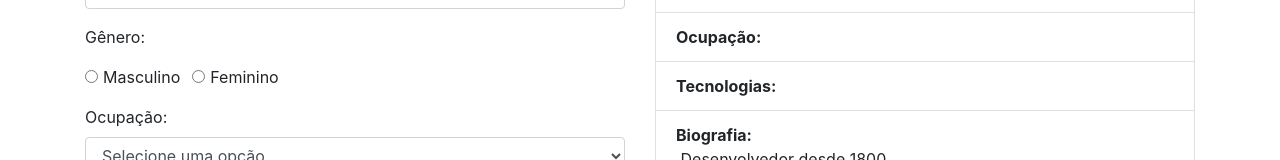
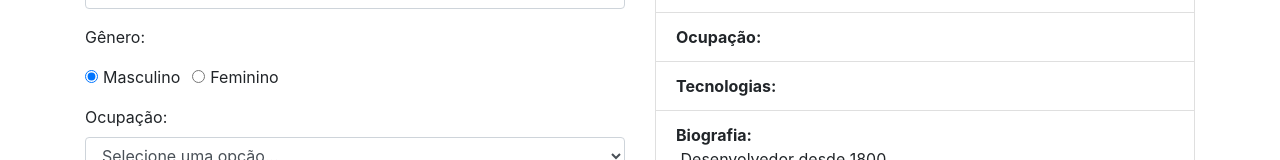
Before and after one commit to lourencofelipe/vue-frms, a Vue app: page / in a window 1280 px wide. Shown: the part 556-716 px from the top of the page. Built offline with nearby package versions, Linux system fonts and the light colour scheme.

Commit message:
Adding radio control

```diff
--- a/src/App.vue
+++ b/src/App.vue
@@ -43,6 +43,7 @@
               type="number"
               class="form-control"
               placeholder="Sua idade"
+              name="genero"
               v-model.number="desenvolvedor.idade">
             </div>
 
@@ -51,12 +52,20 @@
               <p>Gênero:</p>
 
               <div class="form-check form-check-inline">
-                <input type="radio" class="form-check-input" value="Masculino">
+                <input
+                type="radio"
+                class="form-check-input"
+                value="Masculino"
+                v-model="desenvolvedor.genero">
                 <label class="form-check-label">Masculino</label>
               </div>
 
               <div class="form-check form-check-inline">
-                <input type="radio" class="form-check-input" value="Feminino">
+                <input
+                type="radio"
+                class="form-check-input"
+                value="Feminino"
+                v-model="desenvolvedor.genero">
                 <label class="form-check-label">Feminino</label>
               </div>
 
@@ -136,7 +145,7 @@
               <li class="list-group-item"><strong>Ocupação:</strong> </li>
               <li class="list-group-item"><strong>Tecnologias:</strong> </li>
               <li class="list-group-item"><strong>Biografia:</strong>
-                <div style="white-space: pre">
+                <div style="white-space: pre;">
                   {{ desenvolvedor.biografia }}
                 </div>
               </li>
@@ -168,7 +177,8 @@ export default {
         nome: '',
         email: '',
         idade: 29,
-        biografia: 'Desenvolvedor desde 1800'
+        biografia: 'Desenvolvedor desde 1800',
+        genero: 'Masculino'
       }
     }
   }
```
